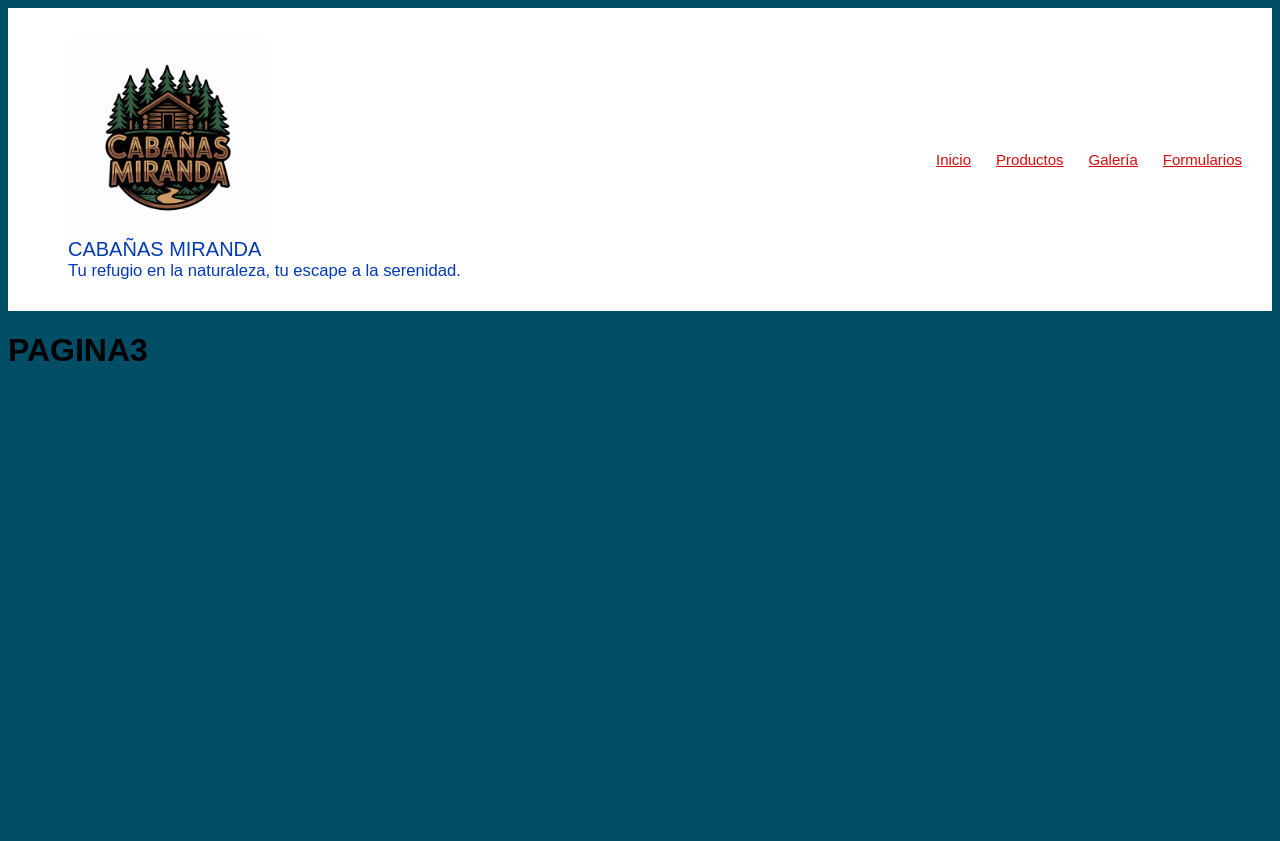
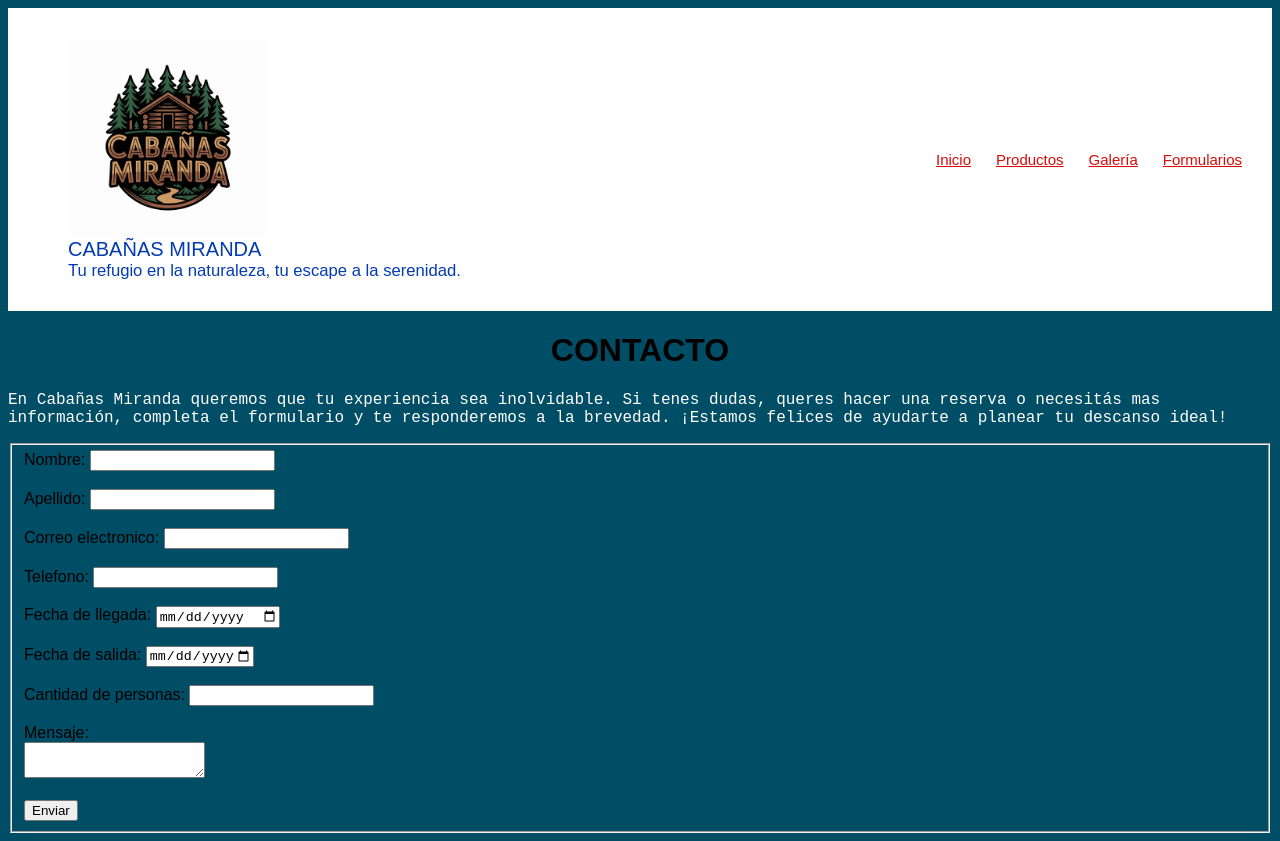
Before and after one commit to Emmi-32/Trabajo-Practico-Integrador, a plain HTML site: page Pagina3.html in a window 1280 px wide. Before the commit the page ends 800 px from the top, so only its background shows below. Drawn offline with Linux system fonts and the light colour scheme.

Commit message:
Add files via upload

```diff
--- a/Pagina3.html
+++ b/Pagina3.html
@@ -27,6 +27,37 @@
       <a href="./pagina3.html">Formularios</a>
     </nav>
     </div>
-    <h1>PAGINA3</h1>
+    <h1 class="centrado">CONTACTO</h1>
+    <p>
+      En Cabañas Miranda queremos que tu experiencia sea inolvidable. Si tenes dudas, queres hacer una reserva o necesitás mas información, completa
+      el formulario y te responderemos a la brevedad. ¡Estamos felices de ayudarte a planear tu descanso ideal!
+    </p>
+
+
+  <form action="">
+    <fieldset>
+      <label for="Nombre">Nombre:</label>
+      <input type="text" name="Nombre" id="Nombre" maxlength="25" required><br> <br>
+      <label for="Apellido">Apellido:</label>
+      <input type="text" name="Apellido" id="Apellido" maxlength="25" required><br> <br>
+      <label for="email">Correo electronico:</label>
+      <input type="email" name="email" id="email" required> <br><br>
+      <label for="Telefono">Telefono:</label>
+      <input type="tel" name="Telefono" id="Telefono" ><br> <br>
+      <label for="FechaLlegada">Fecha de llegada:</label>
+      <input type="date" id="FechaLlegada" name="FechaLlegada" min="2025-11-01"> <br><br>
+      <label for="FechaSalida">Fecha de salida:</label>
+      <input type="date" id="FechaSalida" name="FechaSalida" max="2027-11-01"> <br><br>
+      <label for="Cantidad">Cantidad de personas:</label>
+      <input type="number" name="Cantidad" id="Cantidad" max="6"> <br><br>
+      <label for="mensaje">Mensaje:</label> <br>
+      <textarea name="mensaje" id="mensaje" minlength="10" maxlength="100"></textarea> <br><br>
+      <input type="submit" value="Enviar">
+    </fieldset>
+
+  </form>
+
+
+
 </body>
 </html>
--- a/style.css
+++ b/style.css
@@ -37,3 +37,6 @@
       color: #fff;
        font-family:'Courier New', Courier, monospace
     }
+    .centrado{
+      text-align: center;
+    }
```
